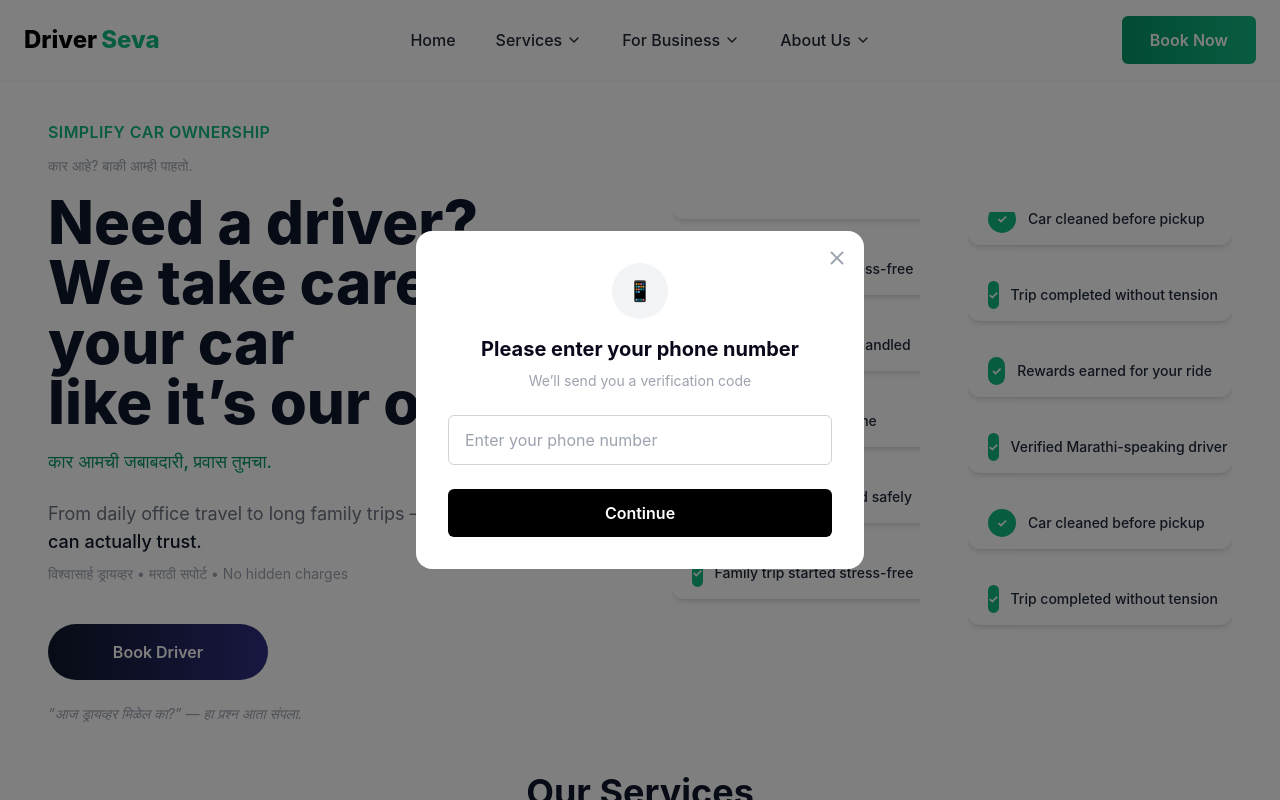
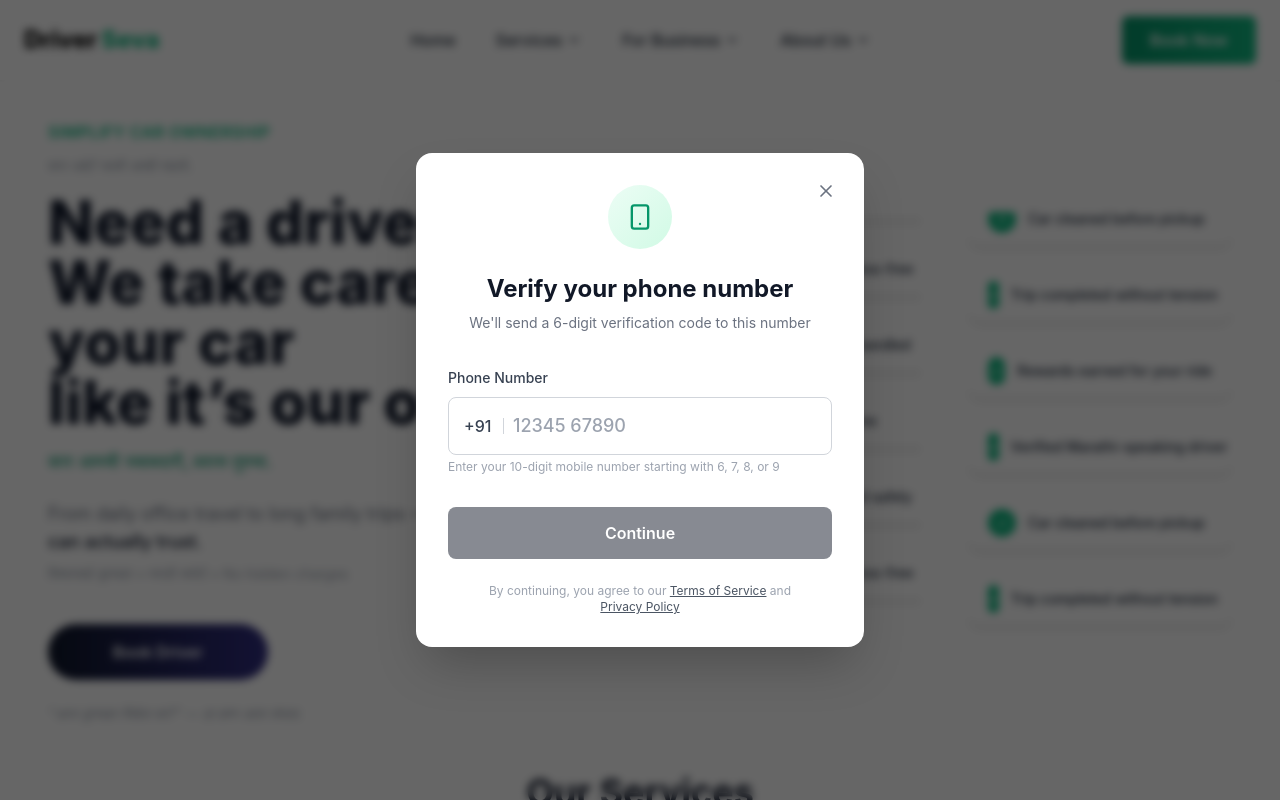
Before and after one commit to tushar0945/DiverSeva, a React (Vite) app: page / in a window 1280 px wide. Both pictures are taken after a click on the button "Book Driver". Shown: the top 800 px of the page. Built offline with nearby package versions, Linux system fonts and the light colour scheme.

Commit message:
verify-otp modal implemented

```diff
--- a/src/features/auth/components/LoginModal.jsx
+++ b/src/features/auth/components/LoginModal.jsx
@@ -1,53 +1,188 @@
-import { X } from "lucide-react";
+import { X, Smartphone, AlertCircle } from "lucide-react";
+import { useState } from "react";
 
 const LoginModal = ({ open, onClose, onContinue }) => {
+  const [phoneNumber, setPhoneNumber] = useState("");
+  const [error, setError] = useState("");
+  const [isTouched, setIsTouched] = useState(false);
+
   if (!open) return null;
 
+  const validatePhoneNumber = (number) => {
+    const digitsOnly = number.replace(/\D/g, "");
+
+    if (!digitsOnly) {
+      return "Phone number is required";
+    }
+
+    if (digitsOnly.length !== 10) {
+      return "Phone number must be 10 digits";
+    }
+
+    if (!/^[6-9]/.test(digitsOnly)) {
+      return "Phone number must start with 6, 7, 8, or 9";
+    }
+
+    return "";
+  };
+
+  const handlePhoneChange = (e) => {
+    const value = e.target.value;
+
+    // Allow only numbers and limit to 10 digits
+    const digitsOnly = value.replace(/\D/g, "").slice(0, 10);
+
+    // Format with space after 5 digits
+    let formatted = digitsOnly;
+    if (digitsOnly.length > 5) {
+      formatted = `${digitsOnly.slice(0, 5)} ${digitsOnly.slice(5)}`;
+    }
+
+    setPhoneNumber(formatted);
+
+    if (isTouched) {
+      setError(validatePhoneNumber(digitsOnly));
+    }
+  };
+
+  const handleBlur = () => {
+    setIsTouched(true);
+    setError(validatePhoneNumber(phoneNumber.replace(/\s/g, "")));
+  };
+
+  const handleContinue = () => {
+    const digitsOnly = phoneNumber.replace(/\s/g, "");
+    const validationError = validatePhoneNumber(digitsOnly);
+
+    if (validationError) {
+      setError(validationError);
+      setIsTouched(true);
+      return;
+    }
+
+    onContinue(digitsOnly);
+    // Reset form
+    setPhoneNumber("");
+    setError("");
+    setIsTouched(false);
+  };
+
+  const handleKeyPress = (e) => {
+    if (e.key === "Enter") {
+      handleContinue();
+    }
+  };
+
   return (
-    <div className="fixed inset-0 z-50 flex items-center justify-center">
-      {/* Overlay */}
-      <div className="absolute inset-0 bg-black/50" onClick={onClose} />
+    <div className="fixed inset-0 z-50 flex items-center justify-center p-4">
+      {/* Overlay with backdrop blur */}
+      <div
+        className="absolute inset-0 bg-black/60 backdrop-blur-sm transition-opacity duration-300"
+        onClick={onClose}
+      />
 
-      {/* Modal Box */}
-      <div className="relative bg-white w-[90%] max-w-md rounded-2xl p-8 z-10">
+      {/* Modal Box with smooth animation */}
+      <div className="relative bg-white w-full max-w-md rounded-2xl shadow-2xl z-10 animate-in fade-in slide-in-from-bottom-4 duration-300">
         {/* Close Button */}
         <button
           onClick={onClose}
-          className="absolute top-4 right-4 text-gray-400 hover:text-black"
+          className="absolute top-5 right-5 p-2 rounded-full hover:bg-gray-100 transition-colors duration-200"
+          aria-label="Close"
         >
-          <X size={22} />
+          <X size={20} className="text-gray-500" />
         </button>
 
-        {/* Icon */}
-        <div className="flex justify-center mb-4">
-          <div className="w-14 h-14 rounded-full bg-gray-100 flex items-center justify-center text-xl">
-            📱
+        {/* Content */}
+        <div className="p-8">
+          {/* Icon with gradient background */}
+          <div className="flex justify-center mb-6">
+            <div className="w-16 h-16 rounded-full bg-gradient-to-br from-emerald-50 to-emerald-100 flex items-center justify-center">
+              <Smartphone size={28} className="text-emerald-600" />
             </div>
           </div>
 
-        {/* Title */}
-        <h2 className="text-xl font-bold text-center mb-2">
-          Please enter your phone number
+          {/* Title & Description */}
+          <div className="text-center mb-8">
+            <h2 className="text-2xl font-bold text-gray-900 mb-2">
+              Verify your phone number
             </h2>
+            <p className="text-gray-500 text-sm">
+              We'll send a 6-digit verification code to this number
+            </p>
+          </div>
 
-        <p className="text-sm text-gray-400 text-center mb-6">
-          We’ll send you a verification code
-        </p>
+          {/* Phone Input with Country Code */}
+          <div className="space-y-2 mb-1">
+            <label
+              htmlFor="phone"
+              className="text-sm font-medium text-gray-700"
+            >
+              Phone Number
+            </label>
 
-        {/* Phone Input */}
+            <div className="relative">
+              <div className="absolute inset-y-0 left-0 pl-4 flex items-center pointer-events-none">
+                <span className="text-gray-700 font-medium">+91</span>
+                <div className="w-px h-4 bg-gray-300 mx-3" />
+              </div>
+
               <input
+                id="phone"
                 type="tel"
-          placeholder="Enter your phone number"
-          className="w-full border border-gray-300 rounded-md px-4 py-3 focus:outline-none focus:ring-2 focus:ring-emerald-500"
+                value={phoneNumber}
+                onChange={handlePhoneChange}
+                onBlur={handleBlur}
+                onKeyPress={handleKeyPress}
+                placeholder="12345 67890"
+                className={`w-full pl-16 border rounded-lg px-4 py-3.5 text-lg font-medium
+                  focus:outline-none focus:ring-2 focus:ring-offset-1 transition-all duration-200
+                  ${
+                    error && isTouched
+                      ? "border-red-300 focus:ring-red-500 bg-red-50"
+                      : "border-gray-300 focus:ring-emerald-500 focus:border-emerald-500"
+                  }`}
+                maxLength={11} // 10 digits + space
               />
+            </div>
+          </div>
+
+          {/* Error Message */}
+          {error && isTouched && (
+            <div className="flex items-center gap-2 text-red-600 text-sm mb-4 animate-in fade-in duration-200">
+              <AlertCircle size={16} />
+              <span>{error}</span>
+            </div>
+          )}
+
+          {/* Format Hint */}
+          <div className="text-xs text-gray-400 mb-8">
+            Enter your 10-digit mobile number starting with 6, 7, 8, or 9
+          </div>
 
           {/* Continue Button */}
           <button
-          onClick={onContinue}
-          className="w-full mt-6 bg-black text-white py-3 rounded-md font-semibold hover:opacity-90 transition"
+            onClick={handleContinue}
+            disabled={!phoneNumber.replace(/\s/g, "") || (error && isTouched)}
+            className="w-full bg-gray-900 text-white py-3.5 rounded-lg font-semibold
+              hover:bg-black focus:outline-none focus:ring-2 focus:ring-gray-900 focus:ring-offset-2
+              disabled:opacity-50 disabled:cursor-not-allowed disabled:hover:bg-gray-900
+              transition-all duration-200 transform hover:scale-[1.02] active:scale-[0.98]"
           >
             Continue
           </button>
+
+          {/* Privacy Notice */}
+          <p className="text-center text-xs text-gray-400 mt-6">
+            By continuing, you agree to our{" "}
+            <button className="text-gray-600 hover:text-gray-900 underline">
+              Terms of Service
+            </button>{" "}
+            and{" "}
+            <button className="text-gray-600 hover:text-gray-900 underline">
+              Privacy Policy
+            </button>
+          </p>
+        </div>
       </div>
     </div>
   );
--- /dev/null
+++ b/src/features/auth/components/OtpModal.jsx
@@ -0,0 +1,97 @@
+import { useEffect, useState } from "react";
+import { X } from "lucide-react";
+
+const OtpModal = ({ open, onClose, onVerify, onChangeNumber }) => {
+  const [otp, setOtp] = useState("");
+  const [timer, setTimer] = useState(60);
+
+  useEffect(() => {
+    if (!open) return;
+
+    setTimer(60);
+    const interval = setInterval(() => {
+      setTimer((prev) => {
+        if (prev <= 1) {
+          clearInterval(interval);
+          return 0;
+        }
+        return prev - 1;
+      });
+    }, 1000);
+
+    return () => clearInterval(interval);
+  }, [open]);
+
+  if (!open) return null;
+
+  return (
+    <div className="fixed inset-0 z-50 flex items-center justify-center">
+      {/* Overlay */}
+      <div className="absolute inset-0 bg-black/50" onClick={onClose} />
+
+      {/* Modal */}
+      <div className="relative bg-white w-[90%] max-w-md rounded-2xl p-8 z-10">
+        {/* Close */}
+        <button
+          onClick={onClose}
+          className="absolute top-4 right-4 text-gray-400 hover:text-black"
+        >
+          <X size={22} />
+        </button>
+
+        {/* Icon */}
+        <div className="flex justify-center mb-4">
+          <div className="w-16 h-16 rounded-full bg-gray-100 flex items-center justify-center text-2xl">
+            🔐
+          </div>
+        </div>
+
+        {/* Title */}
+        <h2 className="text-xl font-bold text-center mb-2">
+          Please verify your phone number
+        </h2>
+
+        {/* OTP Input */}
+        <input
+          type="tel"
+          value={otp}
+          onChange={(e) => setOtp(e.target.value)}
+          placeholder="Enter your OTP number"
+          className="w-full mt-6 border border-gray-300 rounded-md px-4 py-3 focus:outline-none focus:ring-2 focus:ring-emerald-500"
+        />
+
+        {/* Verify Button */}
+        <button
+          onClick={() => onVerify(otp)}
+          className="w-full mt-6 bg-black text-white py-3 rounded-md font-semibold hover:opacity-90 transition"
+        >
+          Verify OTP
+        </button>
+
+        {/* Resend */}
+        <div className="text-center mt-4 text-sm text-gray-400">
+          {timer > 0 ? (
+            <p>Resend OTP in {timer} sec</p>
+          ) : (
+            <button
+              className="underline hover:text-black"
+              onClick={() => setTimer(60)}
+            >
+              Resend OTP
+            </button>
+          )}
+        </div>
+
+        {/* Change Number */}
+        <button
+          onClick={onChangeNumber}
+          className="mt-4 block mx-auto text-sm text-gray-400 underline hover:text-black"
+        >
+          Change your mobile number
+        </button>
+      </div>
+    </div>
+  );
+};
+
+export default OtpModal;
--- a/src/features/landing/components/Hero.jsx
+++ b/src/features/landing/components/Hero.jsx
@@ -3,6 +3,7 @@ import { useState } from "react";
 import { useNavigate } from "react-router-dom";
 import { useAuth } from "../../auth/auth.context";
 import LoginModal from "../../auth/components/LoginModal";
+import OtpModal from "../../auth/components/OtpModal";
 
 /* ================= CARD COMPONENT ================= */
 const Card = ({ text }) => {
@@ -42,8 +43,10 @@ const CardColumn = ({ items, duration = 20 }) => {
 /* ================= HERO ================= */
 const Hero = () => {
   const navigate = useNavigate();
-  const { isAuthenticated } = useAuth();
+  const { isAuthenticated, login } = useAuth();
+
   const [showLogin, setShowLogin] = useState(false);
+  const [showOtp, setShowOtp] = useState(false);
 
   const leftCards = [
     "Driver arrived on time",
@@ -59,7 +62,8 @@ const Hero = () => {
     "Rewards earned for your ride",
   ];
 
-  /* ===== CTA HANDLER ===== */
+  /* ================= CTA HANDLERS ================= */
+
   const handleBookDriver = () => {
     if (isAuthenticated) {
       navigate("/book");
@@ -68,11 +72,24 @@ const Hero = () => {
     }
   };
 
+  // After phone number submit
   const handleLoginContinue = () => {
-    // ❌ DO NOT LOGIN HERE
-    // next step → OTP or /login page
     setShowLogin(false);
-    navigate("/login");
+    setShowOtp(true);
+  };
+
+  // After OTP verification
+  const handleOtpVerify = (otp) => {
+    // TEMP OTP (replace with backend later)
+    if (otp !== "123456") {
+      alert("Invalid OTP. Try 123456");
+      return;
+    }
+
+    // ✅ NOW user is authenticated
+    login("verified-token");
+    setShowOtp(false);
+    navigate("/book");
   };
 
   return (
@@ -139,11 +156,22 @@ const Hero = () => {
         </div>
       </section>
 
-      {/* ================= LOGIN MODAL ================= */}
+      {/* ================= PHONE LOGIN MODAL ================= */}
       <LoginModal
         open={showLogin}
         onClose={() => setShowLogin(false)}
         onContinue={handleLoginContinue}
+      />
+
+      {/* ================= OTP MODAL ================= */}
+      <OtpModal
+        open={showOtp}
+        onClose={() => setShowOtp(false)}
+        onVerify={handleOtpVerify}
+        onChangeNumber={() => {
+          setShowOtp(false);
+          setShowLogin(true);
+        }}
       />
     </>
   );
```
Lines whose indentation alone changed are shown as unchanged.
